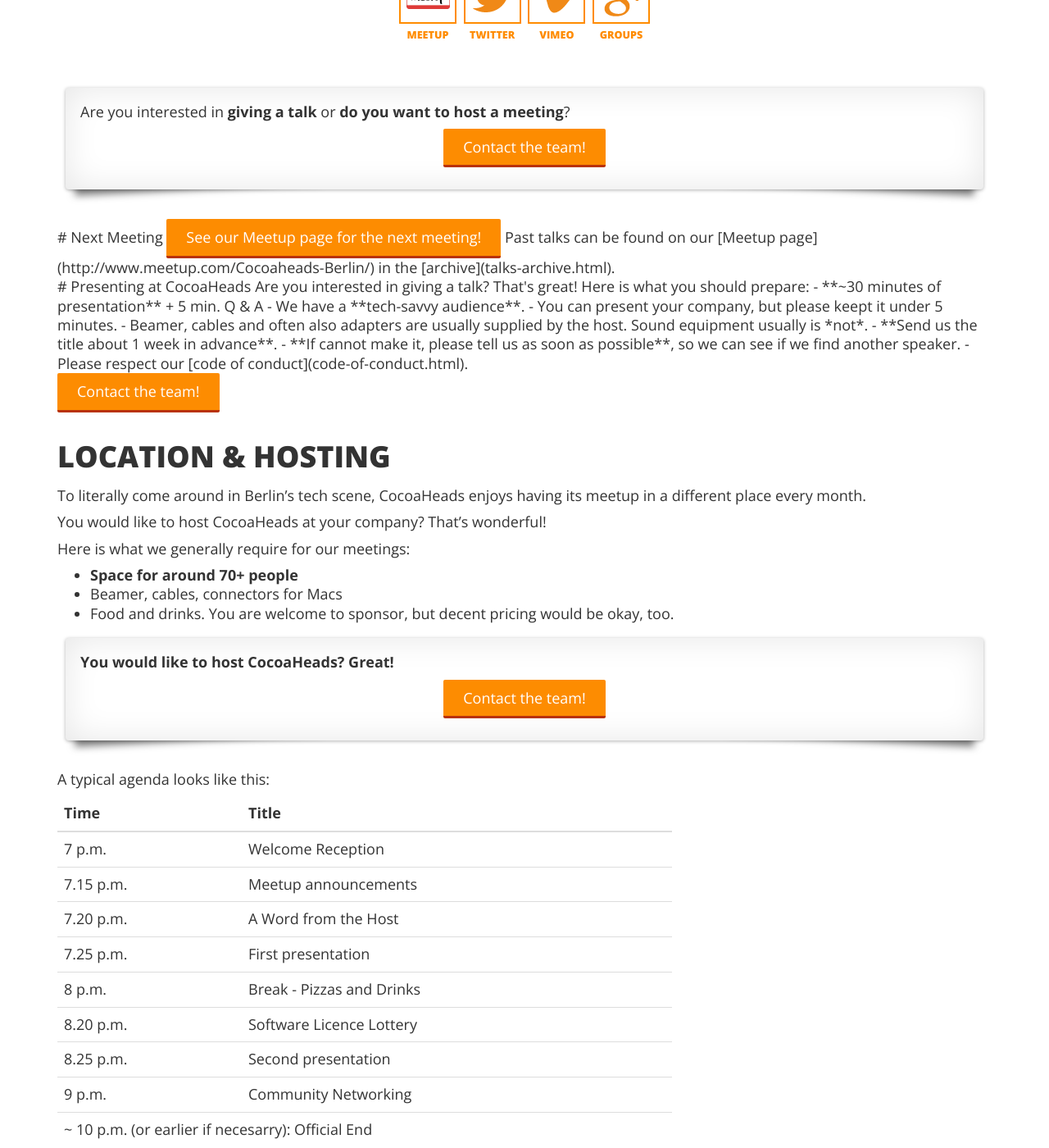
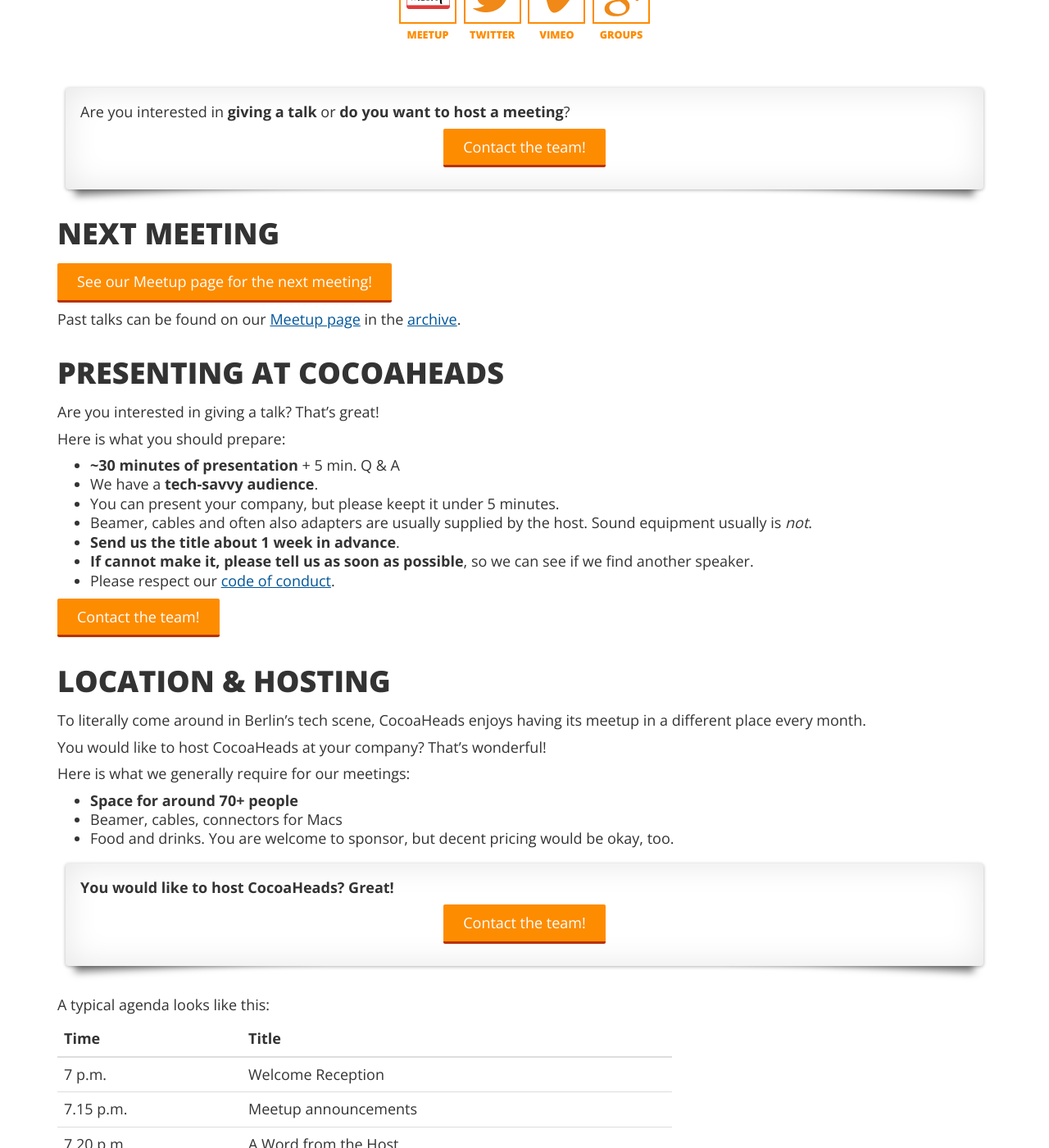
Before and after one commit to cocoaheads-berlin/cocoaheads-berlin.github.com, a Jekyll site: the page built from index.markdown, in a window 1280 px wide and 1400 px high, scrolled down 531 px. Shown: the whole window at 82% size. Built offline with Jekyll 4.4.1, drawn with Linux system fonts in a browser that asks for light colours; nearby versions of some CDN libraries; some web fonts are replaced; some of the changed text lies outside the part shown.

Commit message:
Fix broken layout and typo

```diff
--- a/index.markdown
+++ b/index.markdown
@@ -24,20 +24,15 @@ If you're into Cocoa and in Berlin, come by and say Hi!
 </div>
 
 <div id="talk-survey" class="drop-shadow lifted">
-    <p>Are you interested in <strong>giving a talk</strong> or <strong>do you want to host a meeting</strong>?</p><p class="text-center"><a href="mailto:&#116;&#101;&#097;&#109;&#064;&#099;&#111;&#099;&#111;&#097;&#104;&#101;&#097;&#100;&#115;&#045;&#098;&#101;&#114;&#108;&#105;&#110;&#046;&#111;&#114;&#103;"><button>Contact the team!</button></a></p>
+    <p>Are you interested in <strong>giving a talk</strong> or <strong>do you want to host a meeting</strong>?</p>
+    <p class="text-center"><a href="mailto:&#116;&#101;&#097;&#109;&#064;&#099;&#111;&#099;&#111;&#097;&#104;&#101;&#097;&#100;&#115;&#045;&#098;&#101;&#114;&#108;&#105;&#110;&#046;&#111;&#114;&#103;"><button>Contact the team!</button></a></p>
 </div>
-
-<section class="next-meeting">
 
 # Next Meeting
 
 <a href="http://www.meetup.com/Cocoaheads-Berlin/"><button>See our Meetup page for the next meeting!</button></a>
 
 Past talks can be found on our [Meetup page](http://www.meetup.com/Cocoaheads-Berlin/) in the [archive](talks-archive.html).
-
-</section>
-
-<section class="presenting">
 
 # Presenting at CocoaHeads
 
@@ -54,8 +49,6 @@ Here is what you should prepare:
 - Please respect our [code of conduct](code-of-conduct.html).
 
 <p><a href="mailto:&#116;&#101;&#097;&#109;&#064;&#099;&#111;&#099;&#111;&#097;&#104;&#101;&#097;&#100;&#115;&#045;&#098;&#101;&#114;&#108;&#105;&#110;&#046;&#111;&#114;&#103;"><button>Contact the team!</button></a></p>
-
-</section>
 
 <a name="location"></a>
 
@@ -109,7 +102,7 @@ A typical agenda looks like this:
 			</tr>
 			<tr>
 				<td>8.20 p.m.</td>
-				<td>Software Licence Lottery</td>
+				<td>Software License Lottery</td>
 			</tr>
 			<tr>
 				<td>8.25 p.m.</td>
```
Also changed, not shown: 1 other file.
